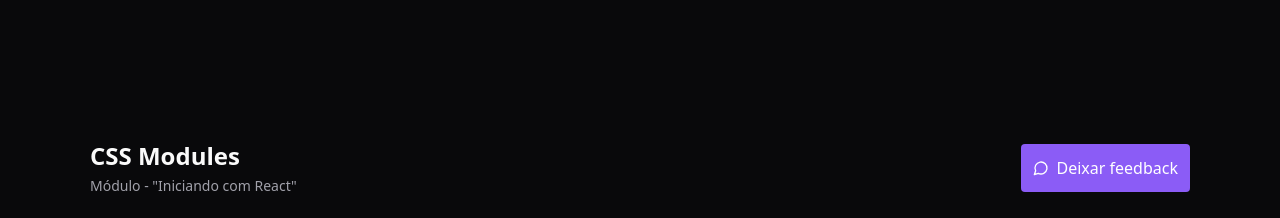
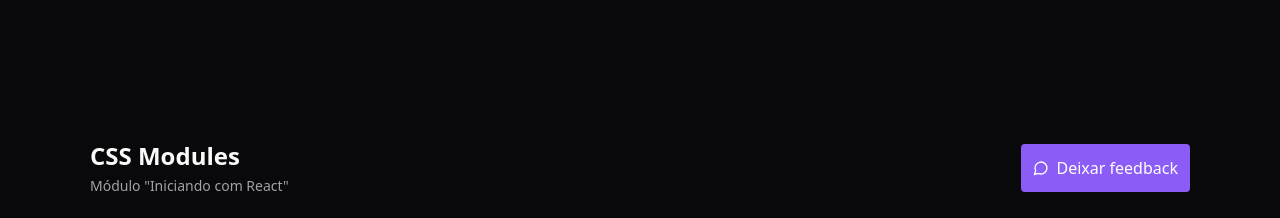
Before and after one commit to paulorfsantos17/react-redux-zustand, a React (Vite) app: page / in a window 1280 px wide. Shown: the top 218 px of the page. Built offline with nearby package versions, Linux system fonts and the light colour scheme; data requests are answered from the project's data file.

Commit message:
refactor: change redux for zustang

```diff
--- a/src/components/Header.tsx
+++ b/src/components/Header.tsx
@@ -1,17 +1,18 @@
-import { useSelectorApp } from "../store"
-import { useCurrentLesson } from "../store/slices/player"
+import { useCurrentLesson } from "../hooks/useCurrentLesson";
+import {  useStore } from "../zustand-store";
 
-export  function Header() {
-  const {currentLesson, currentModule} = useCurrentLesson()
-  const isCurrentLoading = useSelectorApp( state => state.player.isLoading)
+export function Header() {
+  const { currentModule, currentLesson } = useCurrentLesson()
+  const isLoading = useStore(store => store.isLoading)
 
-  if(isCurrentLoading) {
+  if (isLoading) {
     return <h1 className="text-2xl font-bold">Carregando...</h1>
   }
+
   return (
     <div className="flex flex-col gap-1">
       <h1 className="text-2xl font-bold">{currentLesson?.title}</h1>
-      <span className="text-sm text-zinc-400">Módulo - "{currentModule?.title}"</span>
+      <span className="text-sm text-zinc-400">Módulo "{currentModule?.title}"</span>
     </div>
-  )
+  );
 }
--- a/src/components/Module.tsx
+++ b/src/components/Module.tsx
@@ -2,8 +2,9 @@ import { ChevronDown } from "lucide-react";
 import { Lesson } from "./Lesson";
 
 import * as Collapsible from "@radix-ui/react-collapsible";
-import { useAppDispatch, useSelectorApp } from "../store";
-import { play } from "../store/slices/player";
+// import { useAppDispatch, useSelectorApp } from "../store";
+// import { play } from "../store/slices/player";
+import { useStore } from "../zustand-store";
 
 
 interface ModuleProps {
@@ -13,15 +14,20 @@ interface ModuleProps {
 }
 
 export  function Module({amountOfLessons, title, moduleIndex} : ModuleProps) {
-  const dispatch = useAppDispatch()
+  // const dispatch = useAppDispatch()
 
-  const {currentLessonIndex, currentModuleIndex} = useSelectorApp(state => {
-    const {currentModuleIndex , currentLessonIndex} = state.player
+  // const {currentLessonIndex, currentModuleIndex} = useSelectorApp(state => {
+  //   const {currentModuleIndex , currentLessonIndex} = state.player
 
-    return {currentModuleIndex, currentLessonIndex}
-  })
+  //   return {currentModuleIndex, currentLessonIndex}
+  // })
 
-  const lessons = useSelectorApp(state => state.player.course?.modules[moduleIndex].lessons)
+  // const lessons = useSelectorApp(state => state.player.course?.modules[moduleIndex].lessons)
+
+
+  const {currentLessonIndex, currentModuleIndex, play} = useStore()
+  const lessons = useStore( state => state.course?.modules[currentModuleIndex].lessons)
+
 
   return (
     <Collapsible.Root className="group"  defaultOpen={moduleIndex === 0}>
@@ -48,7 +54,7 @@ export  function Module({amountOfLessons, title, moduleIndex} : ModuleProps) {
               title={lesson.title}
               duration={lesson.duration}
               isCurrent={isCurrent}
-              onPlay={() => dispatch(play([moduleIndex, lessonIndex]))}
+              onPlay={() => play([moduleIndex, lessonIndex])}
             />
           })
         }
--- a/src/components/Video.tsx
+++ b/src/components/Video.tsx
@@ -1,17 +1,19 @@
 import ReactPlayer from "react-player"
-import { next, useCurrentLesson } from "../store/slices/player"
-import { useAppDispatch, useSelectorApp } from "../store"
 import { Loader } from "lucide-react"
+import {  useStore } from "../zustand-store"
+import { useCurrentLesson } from "../hooks/useCurrentLesson"
 
 
 export  function Video() {
-  const dispatch = useAppDispatch()
+  // const dispatch = useAppDispatch()
+  const {next} = useStore()
+  const isCurrentLoading = useStore( state => state.isLoading)
 
   const {currentLesson} = useCurrentLesson()
-  const isCurrentLoading = useSelectorApp( state => state.player.isLoading)
+  // const isCurrentLoading = useSelectorApp( state => state.player.isLoading)
 
   function handlePlayerNext() {
-    dispatch(next())
+    next()
   }
 
 
--- /dev/null
+++ b/src/hooks/useCurrentLesson.tsx
@@ -0,0 +1,11 @@
+import { useStore } from "../zustand-store"
+
+export const useCurrentLesson = () => {
+  const {currentModuleIndex, currentLessonIndex, course} = useStore()
+
+  const currentModule = course?.modules[currentModuleIndex]
+  const currentLesson = currentModule?.lessons[currentLessonIndex]
+
+  return { currentModule, currentLesson }
+
+}
--- a/src/pages/Player.tsx
+++ b/src/pages/Player.tsx
@@ -2,28 +2,37 @@ import { MessageCircle } from "lucide-react";
 import { Header } from "../components/Header";
 import { Video } from "../components/Video";
 import { Module } from "../components/Module";
-import { useAppDispatch, useSelectorApp } from "../store";
-import { loadCourse, useCurrentLesson } from "../store/slices/player";
+// import { useAppDispatch, useSelectorApp } from "../store";
+// import { loadCourse, useCurrentLesson } from "../store/slices/player";
 import { useEffect } from "react";
+import { useStore } from "../zustand-store";
 
 export default function Player() {
-  const modules = useSelectorApp (state => state.player.course?.modules)
+  // const modules = useSelectorApp (state => state.player.course?.modules)
 
-  const dispatch = useAppDispatch()
+  // const dispatch = useAppDispatch()
 
-  const {currentLesson} = useCurrentLesson()
-  useEffect(() =>  {
-    if(currentLesson) {
-      document.title = currentLesson?.title
-    }
+  // const {currentLesson} = useCurrentLesson()
 
-  }, [currentLesson])
+  // useEffect(() =>  {
+  //   if(currentLesson) {
+  //     document.title = currentLesson?.title
+  //   }
+
+  // }, [currentLesson])
+
+  // useEffect(() => {
+  //   dispatch(loadCourse())
+  // }, [])
+
+  const { course, load  } = useStore()
+
+
+
 
   useEffect(() => {
-    dispatch(loadCourse())
+    load()
   }, [])
-
-
 
   return (
     <div className="h-screen bg-zinc-950 text-zinc-50 flex justify-center items-center">
@@ -44,7 +53,7 @@ export default function Player() {
           <aside className="w-80 absolute top-0 bottom-0  right-0 border-l divide-y-2 divide-zinc-900 border-zinc-800 bg-zinc-900
             overflow-y-auto  scrollbar scrollbar-thin scrollbar-track-zinc-950 scrollbar-thumb-zinc-800"
           >
-            {modules && modules.map((module, index) => {
+            {course?.modules && course.modules.map((module, index) => {
               return <Module
                 key={module.id}
                 title={module.title}
--- a/src/store/slices/player.ts
+++ b/src/store/slices/player.ts
@@ -78,14 +78,14 @@ export const playerSlice = createSlice({
 export const player  = playerSlice.reducer
 export const { play, next } = playerSlice.actions
 
-export const  useCurrentLesson = () => {
-  return useSelectorApp(state => {
-    const  { currentLessonIndex, currentModuleIndex} = state.player
+// export const  useCurrentLesson = () => {
+//   return useSelectorApp(state => {
+//     const  { currentLessonIndex, currentModuleIndex} = state.player
 
-    const currentModule =  state.player.course?.modules[currentModuleIndex]
-    const currentLesson = state.player.course?.modules[currentModuleIndex].lessons[currentLessonIndex]
+//     const currentModule =  state.player.course?.modules[currentModuleIndex]
+//     const currentLesson = state.player.course?.modules[currentModuleIndex].lessons[currentLessonIndex]
 
-    return {currentLesson, currentModule }
-  })
+//     return {currentLesson, currentModule }
+//   })
 
-}
+// }
--- a/src/zustand-store/index.ts
+++ b/src/zustand-store/index.ts
@@ -1,39 +1,49 @@
-import { createStore } from "zustand";
+import { create } from "zustand";
 import { api } from "../libs/axios";
 
-interface Course  {
-  id: number,
+interface Course {
+  id: number
   modules: Array<{
-    id: number,
-    title: string,
+    id: number
+    title: string
     lessons: Array<{
-      id: string,
-      title: string,
-      duration: string,
+      id: string
+      title: string
+      duration: string
     }>
   }>
 }
 
 export interface PlayerState {
-  course: Course | null
-  currentModuleIndex: number
-  currentLessonIndex: number
-  isLoading: boolean
-  load: () => Promise<void>
+  course: Course | null;
+  currentModuleIndex: number;
+  currentLessonIndex: number;
+  isLoading: boolean;
 
-
-  play: (moduleAndLessonIndex: [ number, number ]) => void,
-  next: () => void,
+  play: (moduleAndLessonIndex: [number, number]) => void;
+  next: () => void;
+  load: () => Promise<void>;
 }
 
-
-export const  useStore = createStore<PlayerState>((set, get) =>  {
-  return  {
+export const useStore = create<PlayerState>((set, get) => {
+  return {
     course: null,
     currentModuleIndex: 0,
     currentLessonIndex: 0,
-    isLoading: true,
-    play: (moduleAndLessonIndex: [ number, number ]) =>  {
+    isLoading: false,
+
+    load: async () => {
+      set({ isLoading: true })
+
+      const response = await api.get('/course/1')
+
+      set({
+        course: response.data,
+        isLoading: false,
+      })
+    },
+
+    play: (moduleAndLessonIndex: [number, number]) => {
       const [moduleIndex, lessonIndex] = moduleAndLessonIndex
 
       set({
@@ -41,42 +51,26 @@ export const  useStore = createStore<PlayerState>((set, get) =>  {
         currentLessonIndex: lessonIndex,
       })
     },
+
     next: () => {
-      const {currentLessonIndex, currentModuleIndex, course} = get()
+      const { currentLessonIndex, currentModuleIndex, course } = get()
 
-      const nextLessonIndex = currentLessonIndex + 1
-      const nextLesson = course?.modules[currentModuleIndex].lessons[nextLessonIndex]
+      const nextLessonIndex = currentLessonIndex + 1;
+      const nextLesson = course?.modules[currentModuleIndex].lessons[nextLessonIndex];
 
-      if(nextLesson) {
+      if (nextLesson) {
+        set({ currentLessonIndex: nextLessonIndex })
+      } else {
+        const nextModuleIndex = currentModuleIndex + 1;
+        const nextModule = course?.modules[nextModuleIndex];
 
-        set({
-          currentLessonIndex: nextLessonIndex
-        })
-
-      } else {
-        const nextModuleIndex = currentModuleIndex + 1
-        const nextModule = course?.modules[nextModuleIndex]
-
-        if(nextModule) {
+        if (nextModule) {
           set({
-            currentModuleIndex :  nextModuleIndex,
-            currentLessonIndex :  0
+            currentModuleIndex: nextModuleIndex,
+            currentLessonIndex: 0,
           })
         }
       }
-
-    },
-    load: async () =>  {
-      set({
-        isLoading: true,
-      })
-
-      const response = await api.get("/course/1")
-
-      set({
-        course: response.data,
-        isLoading: false
-      })
     }
   }
 })
```
Also changed, not shown: src/App.tsx (+4 -4 lines).
